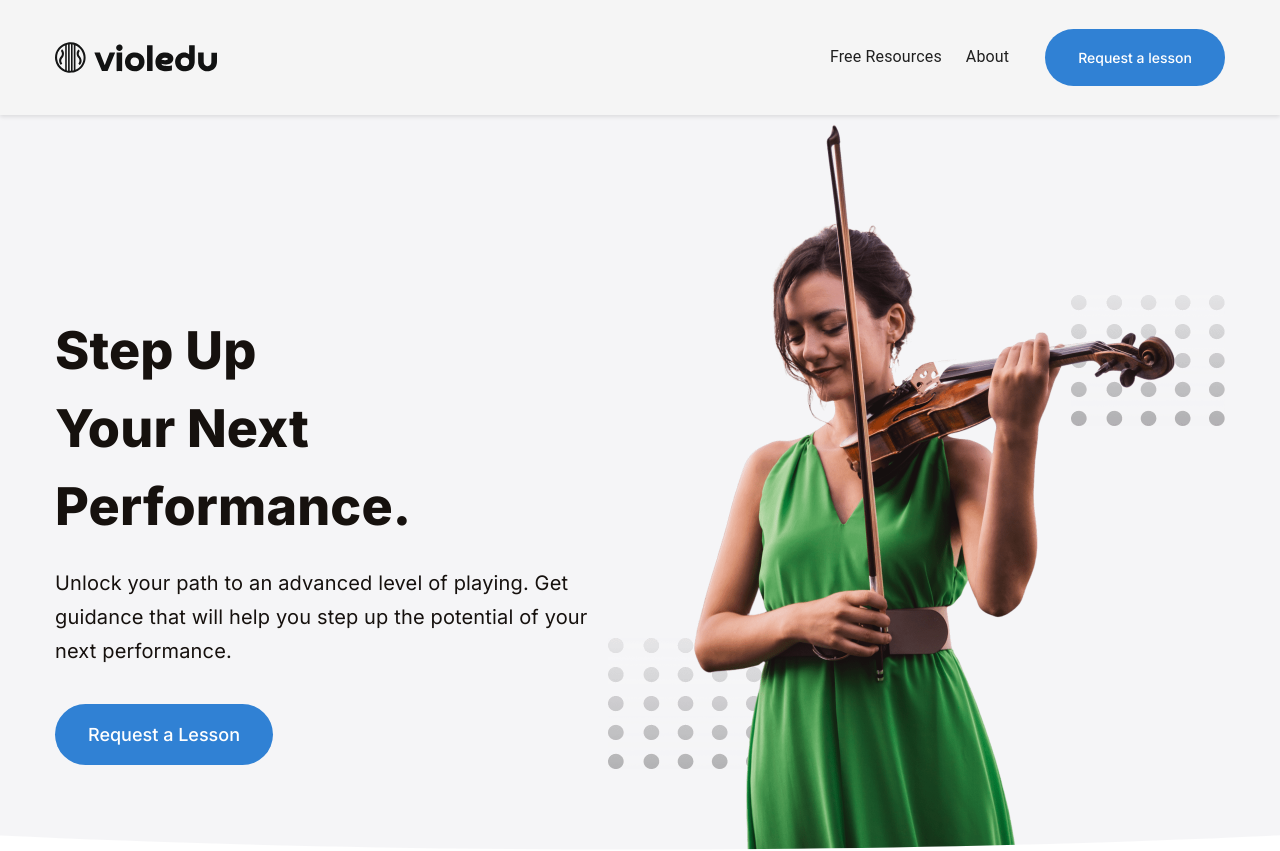
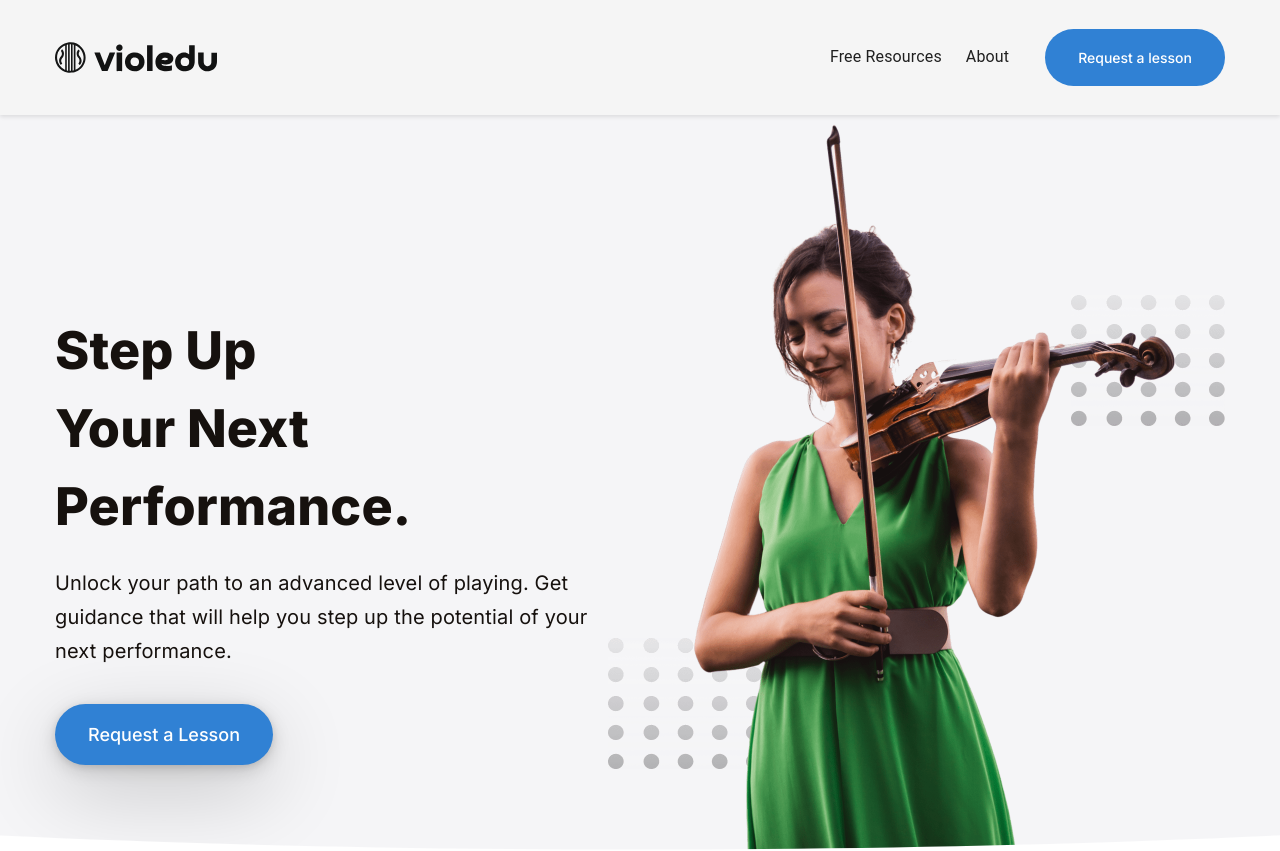
Before and after one commit to Violedu/violedu, a Next.js app: page / in a window 1280 px wide. Shown: the top 851 px of the page. Built offline with nearby package versions, Linux system fonts and the light colour scheme.

Commit message:
added box-shadow to hero section button

```diff
--- a/components/ActionCall.module.css
+++ b/components/ActionCall.module.css
@@ -39,6 +39,8 @@
   padding: var(--padding-xl) var(--padding-14xl);
   background-color: var(--color-cornflowerblue);
   border-radius: var(--br-26xl);
+  box-shadow: 0 2px 6px rgba(0, 0, 0, 0.1), 0 5px 18px rgba(0, 0, 0, 0.15),
+  0 24px 83px rgba(0, 0, 0, 0.2);
   display: flex;
   flex-direction: row;
   align-items: center;
--- a/components/HeroSection.module.css
+++ b/components/HeroSection.module.css
@@ -36,6 +36,8 @@
   border: 0;
   padding: var(--padding-xl) var(--padding-14xl);
   background-color: var(--color-cornflowerblue);
+  box-shadow: 0 2px 6px rgba(0, 0, 0, 0.1), 0 5px 18px rgba(0, 0, 0, 0.15),
+  0 24px 83px rgba(0, 0, 0, 0.2);
   border-radius: var(--br-26xl);
   display: flex;
   flex-direction: row;
```
